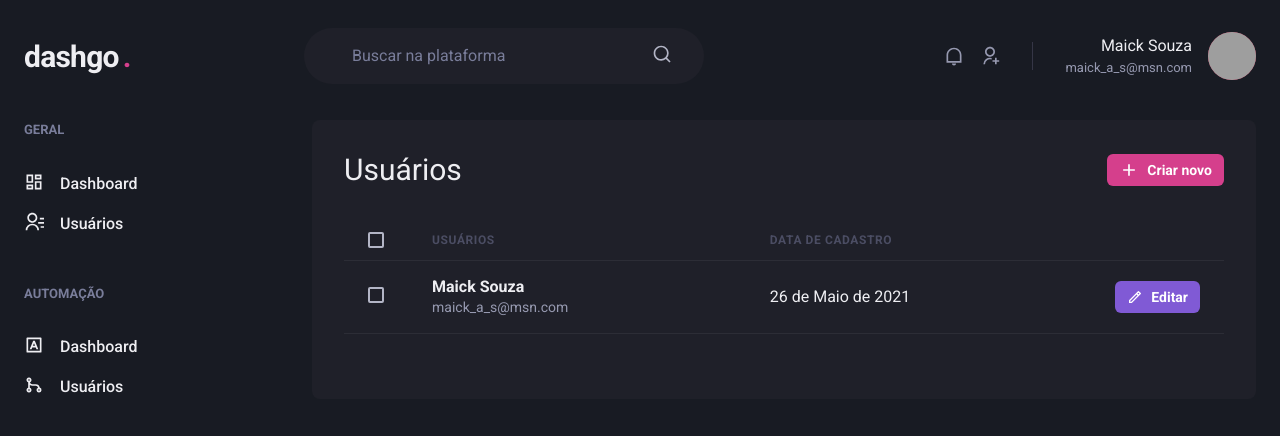
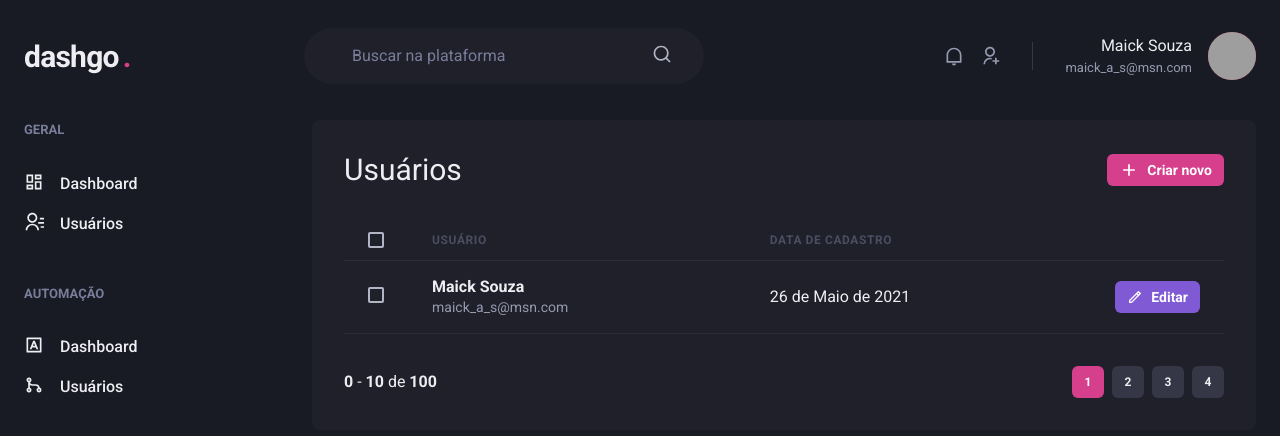
Before and after one commit to NearMaick/Ignite-dashgo, a Next.js app: page /users in a window 1280 px wide. Shown: the top 436 px of the page. Built offline with nearby package versions, Linux system fonts and the light colour scheme; grey boxes are pictures that could not be loaded.

Commit message:
feat(web): Pagination

```diff
--- /dev/null
+++ b/src/components/Pagination.tsx
@@ -0,0 +1,65 @@
+import { Box, Button, Stack } from '@chakra-ui/react'
+
+export function Pagination() {
+  return (
+    <Stack
+      direction="row"
+      spacing="6"
+      mt="8"
+      justify="space-between"
+      align="center"
+    >
+      <Box>
+        <strong>0</strong> - <strong>10</strong> de <strong>100</strong>
+      </Box>
+      <Stack direction="row" spacing="2">
+        <Button
+        size="sm"
+        fontSize="xs"
+        width="4"
+        colorScheme="pink"
+        disabled
+        _disabled={{
+          bg: 'pink.500',
+          cursor: 'default'
+        }}
+        >
+          1
+        </Button>
+        <Button
+          size="sm"
+          fontSize="xs"
+          width="4"
+          bg="gray.700"
+          _hover={{
+            bg: 'gray.500'
+          }}
+        >
+          2
+        </Button>
+        <Button
+          size="sm"
+          fontSize="xs"
+          width="4"
+          bg="gray.700"
+          _hover={{
+            bg: 'gray.500'
+          }}
+        >
+          3
+        </Button>
+        <Button
+          size="sm"
+          fontSize="xs"
+          width="4"
+          bg="gray.700"
+          _hover={{
+            bg: 'gray.500'
+          }}
+        >
+          4
+        </Button>
+      </Stack>
+    </Stack>
+  )
+}
--- a/src/pages/users/index.tsx
+++ b/src/pages/users/index.tsx
@@ -2,6 +2,7 @@
 import { RiAddLine, RiPencilLine } from 'react-icons/ri'
 
 import { Header } from '../../components/Header'
+import { Pagination } from '../../components/Pagination'
 import { Siderbar } from '../../components/Sidebar'
 
 export default function UserList() {
@@ -33,7 +34,7 @@
                 <Th px="6" color="gray.300" width="8">
                 <Checkbox colorScheme="pink" />
                 </Th>
-                <Th>Usuários</Th>
+                <Th>Usuário</Th>
                 <Th>Data de cadastro</Th>
                 <Th width="8"></Th>
               </Tr>
@@ -64,6 +65,8 @@
               </Tr>
             </Tbody>
           </Table>
+
+          <Pagination />
         </Box>
       </Flex>
     </Box>
```
